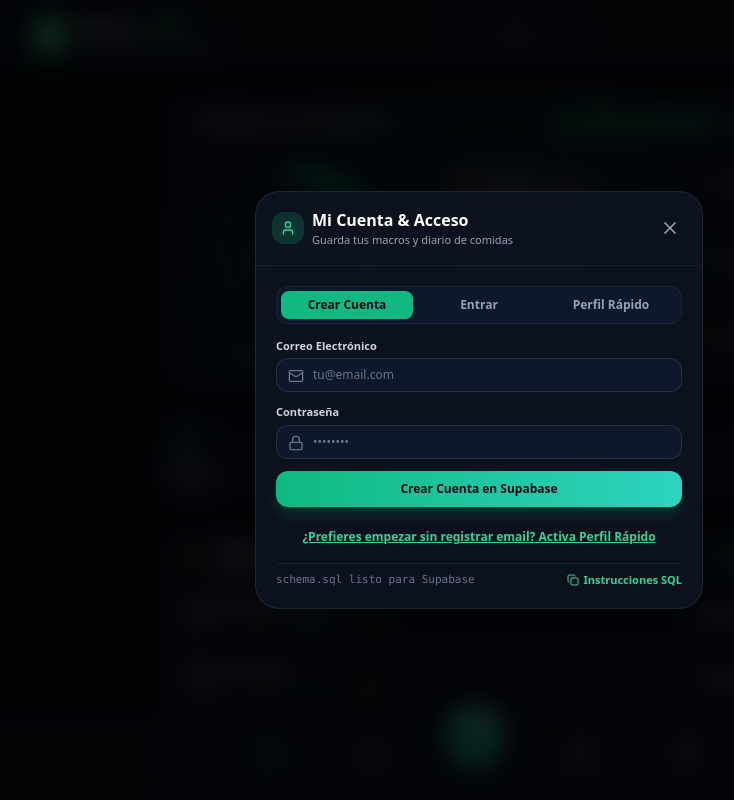
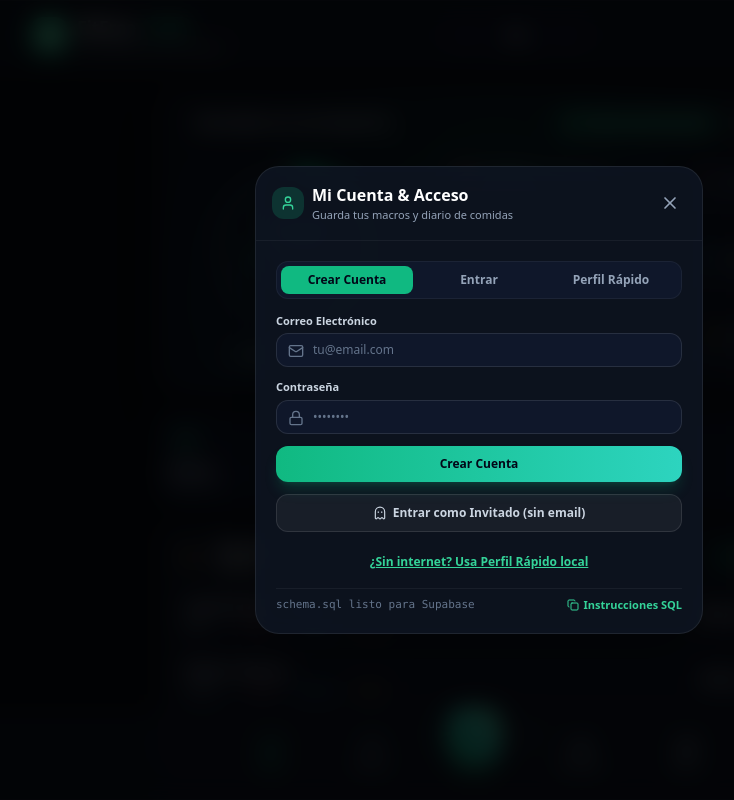
Before and after one commit to jrcaravaca/CalApp, a Next.js app: page / in a window 1280 px wide. Both pictures are taken after a click on the button "Conectar". Shown: the top 800 px of the page, without its empty margins (161-895 px from the left). Built offline with nearby package versions, Linux system fonts and the light colour scheme; no server answers.

Commit message:
feat(auth): anonymous sign-in, rate-limit error detection with actionable tips

```diff
--- a/components/AuthModal.tsx
+++ b/components/AuthModal.tsx
@@ -9,10 +9,9 @@ import {
   LogOut,
   Check,
   AlertCircle,
-  Database,
   Copy,
-  Sparkles,
   Zap,
+  Ghost,
 } from 'lucide-react';
 import { supabase, isSupabaseConfigured } from '@/lib/supabase';
 
@@ -60,7 +59,6 @@ export const AuthModal: React.FC<AuthModalProps> = ({
     setMessage(null);
 
     try {
-      // Use internal server-side proxy route to avoid browser adblockers and CORS issues
       const res = await fetch('/api/auth', {
         method: 'POST',
         headers: { 'Content-Type': 'application/json' },
@@ -70,7 +68,7 @@ export const AuthModal: React.FC<AuthModalProps> = ({
       const data = await res.json();
 
       if (!res.ok) {
-        throw new Error(data.error || 'Error al conectar con la autenticación.');
+        throw new Error(data.error || 'Error de autenticación.');
       }
 
       const activeUser = data.user || { email, id: `user_${Date.now()}` };
@@ -78,21 +76,56 @@ export const AuthModal: React.FC<AuthModalProps> = ({
       setUser(activeUser);
 
       setMessage({
-        text: action === 'signup'
-          ? (data.session ? '¡Cuenta creada con éxito!' : '¡Cuenta registrada! Sesión activa.')
-          : '¡Sesión iniciada con éxito!',
+        text: action === 'signup' ? '¡Cuenta creada con éxito!' : '¡Sesión iniciada con éxito!',
         type: 'success',
       });
 
       onAuthChange();
       setTimeout(onClose, 1200);
     } catch (err: any) {
-      console.warn('Auth attempt error:', err);
-      // Helpful fallback message
-      setMessage({
-        text: `${err.message} Puedes usar el 'Modo Local' abajo para continuar sin restricciones.`,
-        type: 'warning',
-      });
+      const msg: string = err.message || '';
+      // Supabase free plan: 2 emails/hour rate limit
+      const isRateLimit = msg.toLowerCase().includes('rate') ||
+        msg.toLowerCase().includes('over_email_send_rate_limit') ||
+        msg.includes('429');
+
+      if (isRateLimit) {
+        setMessage({
+          text: '⚠️ Límite de correos alcanzado (plan gratuito de Supabase). Opciones: (1) Usa el botón "Perfil Rápido" sin email, (2) Usa "Entrar como Invitado", o (3) En tu dashboard de Supabase desactiva "Confirm email" en Authentication → Providers → Email.',
+          type: 'warning',
+        });
+      } else {
+        setMessage({
+          text: `${msg} Prueba el acceso rápido sin email.`,
+          type: 'warning',
+        });
+      }
+    } finally {
+      setIsLoading(false);
+    }
+  };
+
+  const handleAnonymousSignIn = async () => {
+    setIsLoading(true);
+    setMessage(null);
+    try {
+      if (!isSupabaseConfigured) throw new Error('Supabase no configurado');
+      const { data, error } = await supabase.auth.signInAnonymously();
+      if (error) throw error;
+      const anonUser = data.user || { id: `anon_${Date.now()}`, email: 'invitado@fitfree.app', is_anonymous: true };
+      localStorage.setItem('fitfree_local_user', JSON.stringify({ ...anonUser, is_local: false, is_anonymous: true }));
+      setUser(anonUser);
+      setMessage({ text: '¡Sesión anónima activa! Tus datos se guardan localmente.', type: 'success' });
+      onAuthChange();
+      setTimeout(onClose, 1200);
+    } catch (err: any) {
+      // Fallback to local if anon not enabled in Supabase
+      const anonUser = { id: `anon_${Date.now()}`, email: 'invitado@fitfree.app', is_local: true, is_anonymous: true };
+      localStorage.setItem('fitfree_local_user', JSON.stringify(anonUser));
+      setUser(anonUser);
+      setMessage({ text: 'Sesión de invitado activada (modo local).', type: 'success' });
+      onAuthChange();
+      setTimeout(onClose, 1200);
     } finally {
       setIsLoading(false);
     }
@@ -318,8 +351,19 @@ export const AuthModal: React.FC<AuthModalProps> = ({
                     {isLoading ? (
                       <div className="w-4 h-4 rounded-full border-2 border-slate-950 border-t-transparent animate-spin" />
                     ) : (
-                      <span>{mode === 'signup' ? 'Crear Cuenta en Supabase' : 'Iniciar Sesión'}</span>
+                      <span>{mode === 'signup' ? 'Crear Cuenta' : 'Iniciar Sesión'}</span>
                     )}
+                  </button>
+
+                  {/* Anonymous sign-in */}
+                  <button
+                    type="button"
+                    onClick={handleAnonymousSignIn}
+                    disabled={isLoading}
+                    className="w-full py-2.5 rounded-xl bg-white/5 hover:bg-white/10 border border-white/10 text-slate-300 text-xs font-bold flex items-center justify-center gap-1.5 transition"
+                  >
+                    <Ghost className="w-3.5 h-3.5" />
+                    <span>Entrar como Invitado (sin email)</span>
                   </button>
 
                   <div className="text-center pt-1">
@@ -328,7 +372,7 @@ export const AuthModal: React.FC<AuthModalProps> = ({
                       onClick={() => setMode('local')}
                       className="text-xs text-emerald-400 hover:text-emerald-300 font-semibold underline"
                     >
-                      ¿Prefieres empezar sin registrar email? Activa Perfil Rápido
+                      ¿Sin internet? Usa Perfil Rápido local
                     </button>
                   </div>
                 </form>
```
